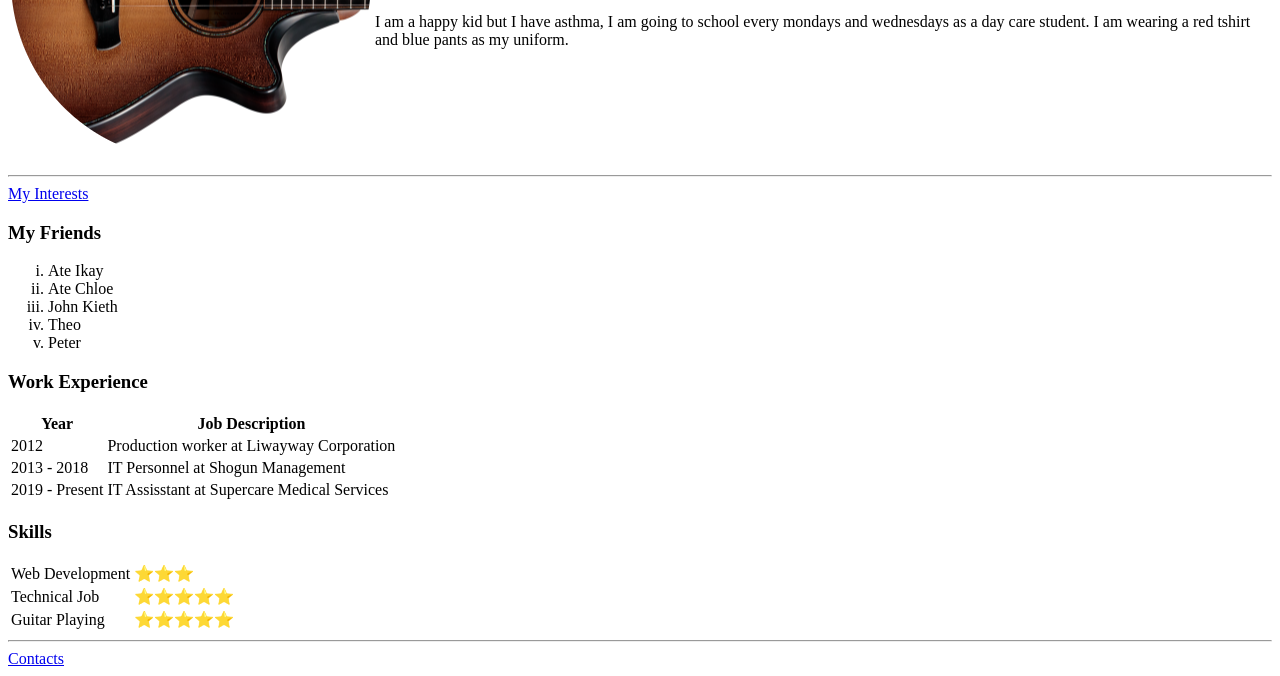
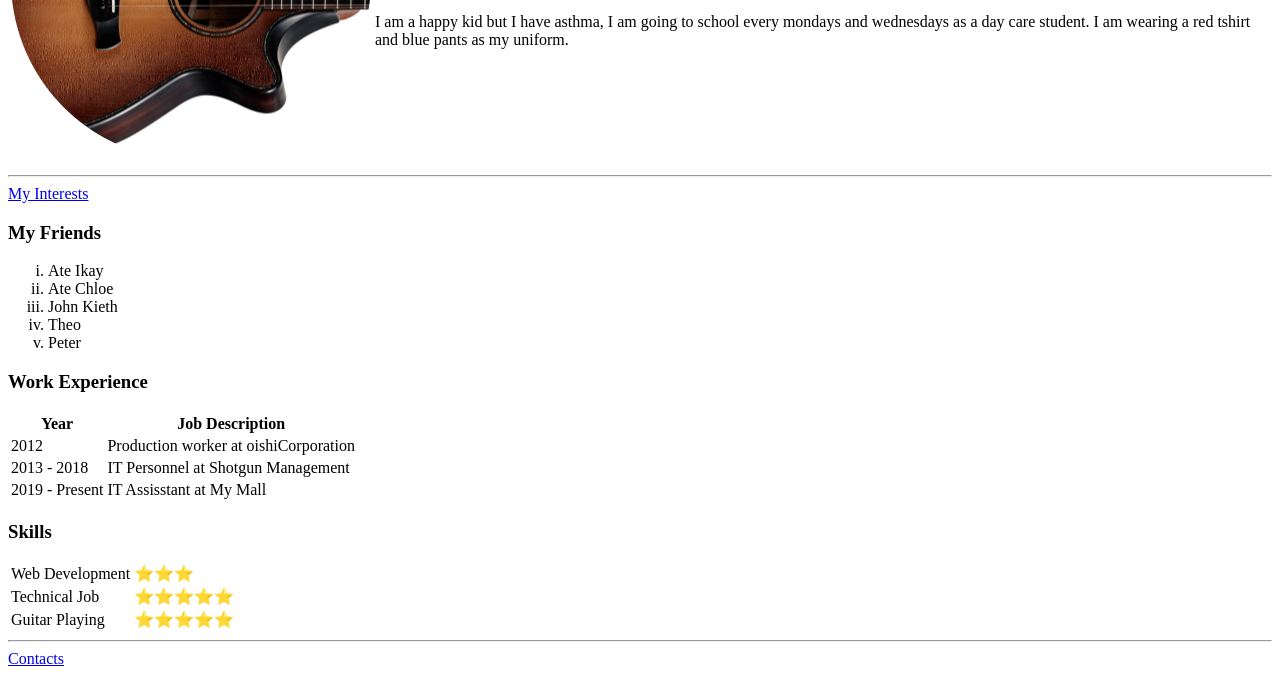
Before and after one commit to infotech14/cv, a plain HTML site: page index.html in a window 1280 px wide. Shown: the part 211-887 px from the top of the page. Drawn offline with Linux system fonts and the light colour scheme.

Commit message:
Update index.html

```diff
--- a/index.html
+++ b/index.html
@@ -38,15 +38,15 @@
       <tbody>
         <tr>
           <td>2012</td>
-          <td>Production worker at Liwayway Corporation</td>
+          <td>Production worker at oishiCorporation</td>
         </tr>
         <tr>
           <td>2013 - 2018</td>
-          <td>IT Personnel at Shogun Management</td>
+          <td>IT Personnel at Shotgun Management</td>
         </tr>
         <tr>
           <td>2019 - Present</td>
-          <td>IT Assisstant at Supercare Medical Services</td>
+          <td>IT Assisstant at My Mall</td>
         </tr>
       </tbody>
       <tfoot>
```
